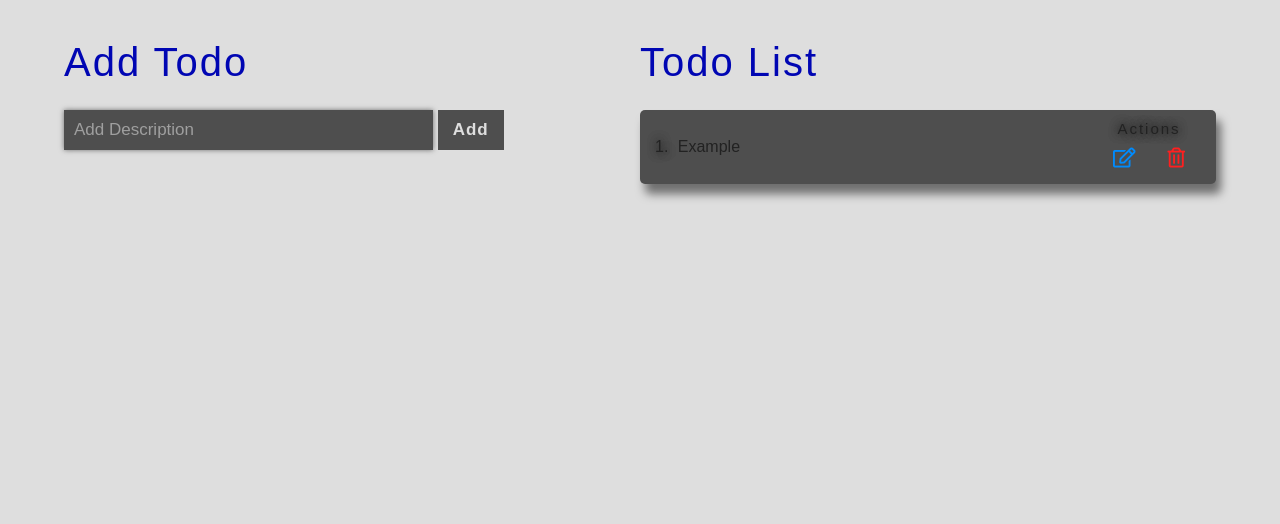
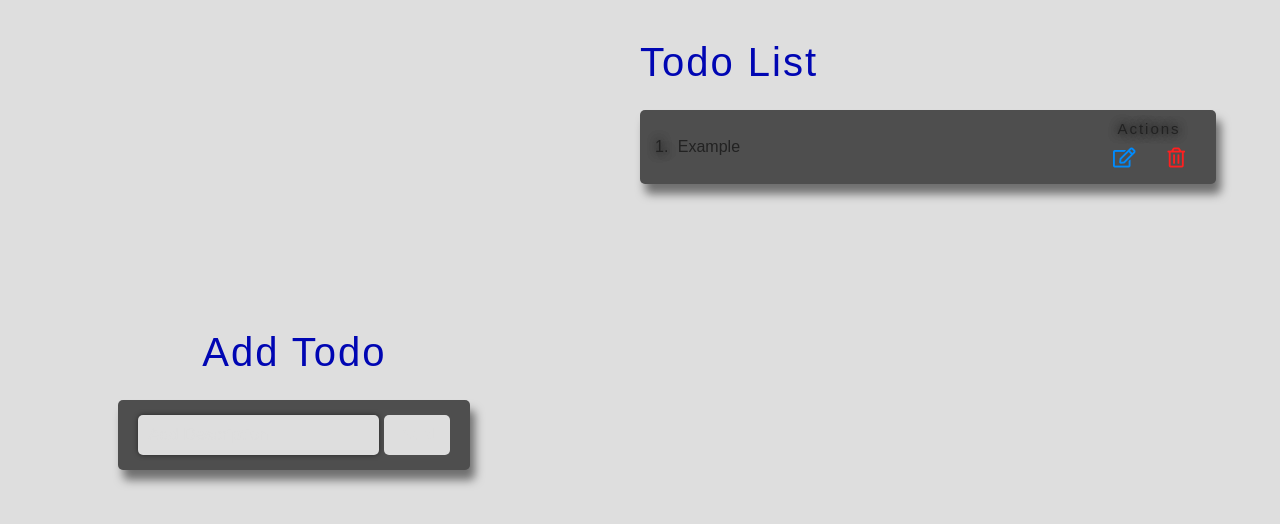
Before and after one commit to JuanWebDeveloper/TodoApp-useReducer, a React (Create React App) app: page / in a window 1280 px wide. Shown: the top 524 px of the page. Built offline with nearby package versions, Linux system fonts and the light colour scheme.

Commit message:
Improving the styles of the TodoAdd component

```diff
--- a/src/styles/todoAdd.css
+++ b/src/styles/todoAdd.css
@@ -1,35 +1,35 @@
-/* Styles Add Todo */
+/* Styles TodoAdd Component */
 .form-container {
+	align-items: center;
+	display: flex;
+	flex-direction: column;
+	justify-content: center;
 	position: relative;
 	width: 40%;
 }
 
-.form-container h2 {
-	color: var(--text-color-title);
-	font-size: 40px;
-	font-weight: 500;
-	letter-spacing: 2px;
-	margin: 0;
-}
-
 .form-container form {
 	align-items: center;
+	background: var(--bg-color-secondary);
+	box-shadow: 5px 10px 10px rgba(0, 0, 0, 0.5);
+	border-radius: 5px;
 	display: flex;
-	height: 40px;
+	height: 70px;
 	margin-top: 25px;
+	padding: 0 20px;
 	position: relative;
-	width: 100%;
 }
 
 .form-container form input {
-	background: var(--bg-color-secondary);
+	background: var(--bg-color);
+	border-radius: 5px;
 	box-shadow: 0 0 5px #00000080;
 	color: #dedede;
 	font-size: 17px;
 	font-weight: 500;
-	height: 100%;
+	height: 40px;
+	margin-right: 5px;
 	padding: 0 10px;
-	margin-right: 5px;
 	text-transform: capitalize;
 	width: 80%;
 }
@@ -39,12 +39,13 @@
 }
 
 .form-container form button {
-	background: var(--bg-color-secondary);
+	background: var(--bg-color);
+	border-radius: 5px;
 	color: #dedede;
 	cursor: pointer;
 	font-size: 17px;
 	font-weight: 600;
-	height: 100%;
+	height: 40px;
 	letter-spacing: 1px;
 	padding: 0 15px;
 }
```
